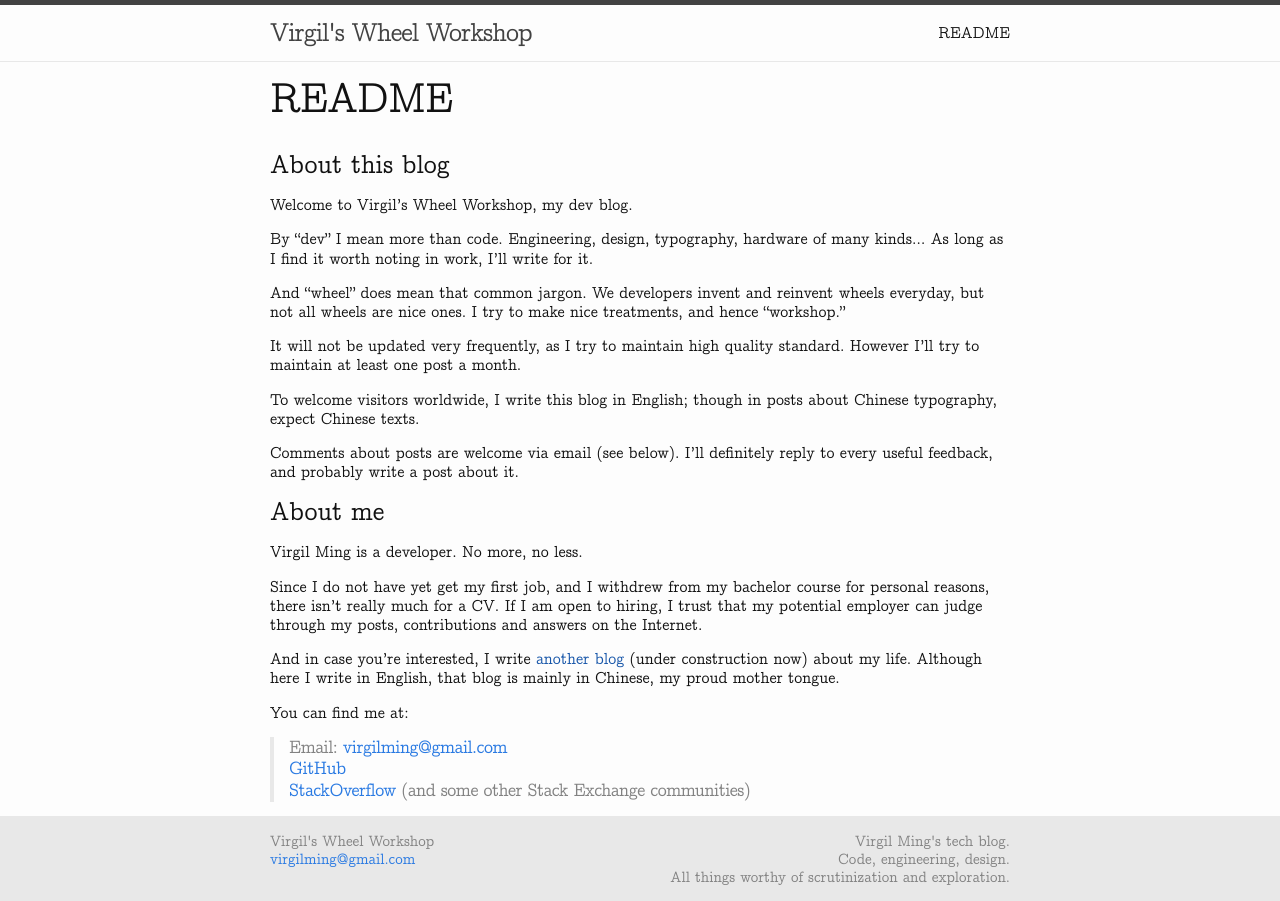
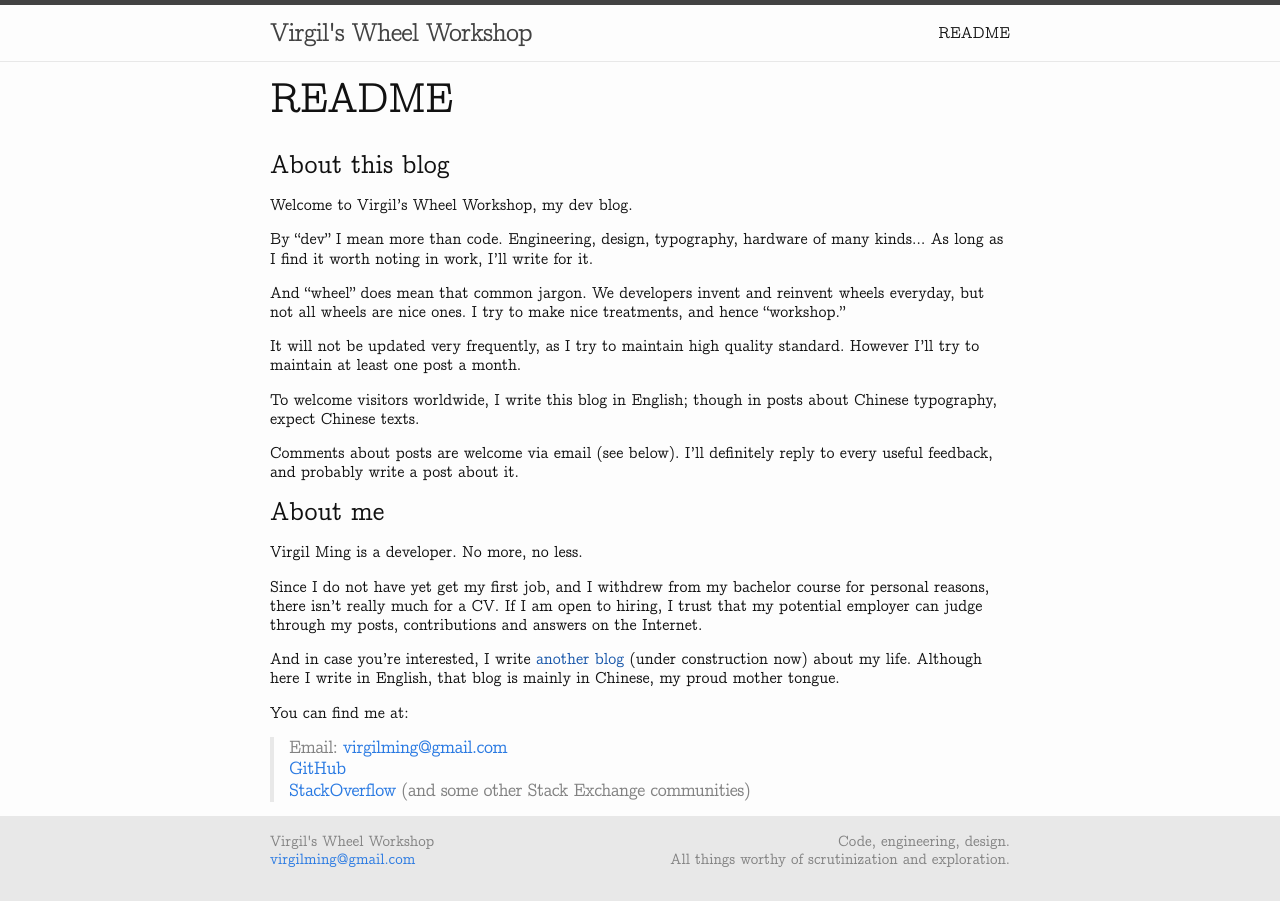
Before and after one commit to VirgilMing/VirgilMing.github.io, a Jekyll site: the page built from about.md, in a window 1280 px wide. Built offline with Jekyll 4.4.1, drawn with Linux system fonts in a browser that asks for light colours; some web fonts are replaced.

Commit message:
Description update

```diff
--- a/_config.yml
+++ b/_config.yml
@@ -2,7 +2,6 @@
 title: Virgil's Wheel Workshop
 email: virgilming@gmail.com
 description: | # this means to ignore newlines until "baseurl:"
-  Virgil Ming's tech blog.
   Code, engineering, design.
   All things worthy of scrutinization and exploration.
 baseurl: "" # the subpath of your site, e.g. /blog/
```
